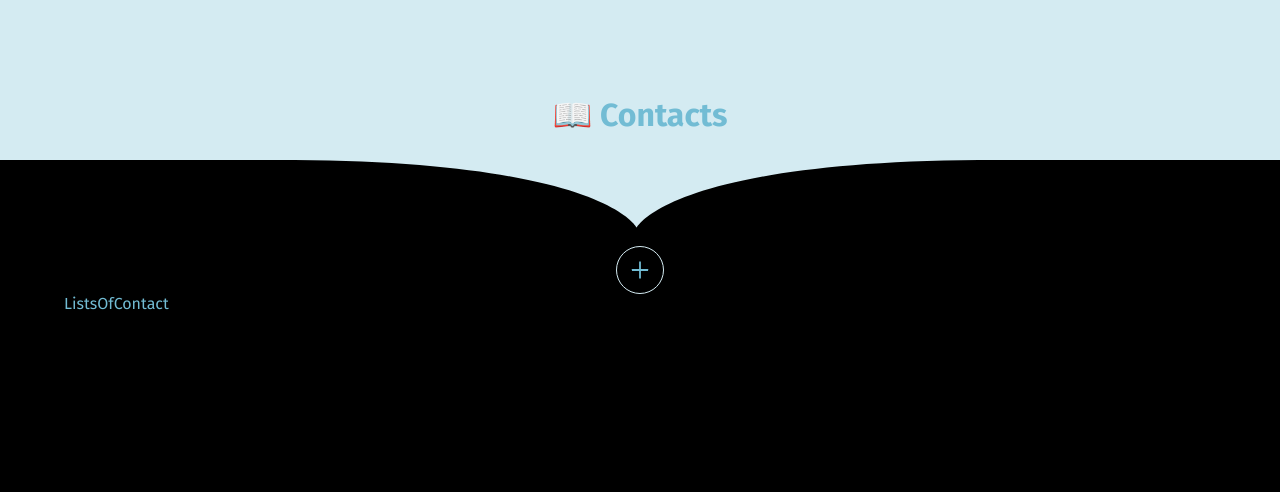
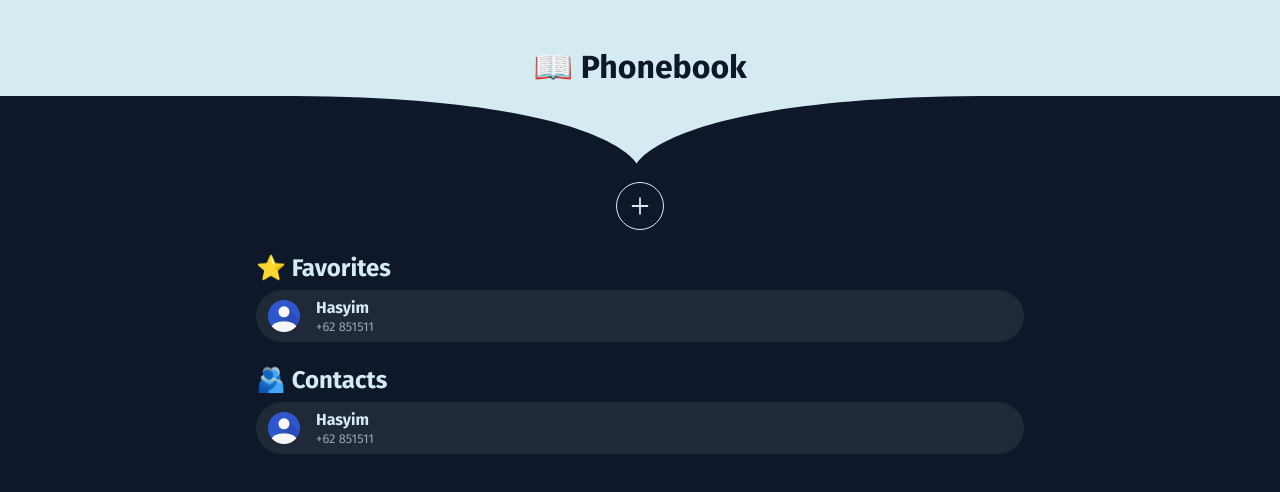
Before and after one commit to alifhanafiah/phone-book, a React (Vite) app: page / in a window 1280 px wide. Shown: the top 492 px of the page. Built offline with nearby package versions, Linux system fonts and the light colour scheme.

Commit message:
finishing the contact list ui

```diff
--- a/package.json
+++ b/package.json
@@ -14,7 +14,8 @@
     "@swc/plugin-emotion": "^2.5.96",
     "react": "^18.2.0",
     "react-dom": "^18.2.0",
-    "react-icons": "^4.11.0"
+    "react-icons": "^4.11.0",
+    "react-router-dom": "^6.18.0"
   },
   "devDependencies": {
     "@types/react": "^18.2.15",
--- a/src/App.tsx
+++ b/src/App.tsx
@@ -1,6 +1,24 @@
 import { Global, css } from '@emotion/react';
+import { RouterProvider, createBrowserRouter } from 'react-router-dom';
 import { colors } from './assets/styles/const';
+import ContactDetailPage from './pages/ContactDetailPage';
 import ContactListPage from './pages/ContactListPage';
+import FormContactPage from './pages/FormContactPage';
+
+const router = createBrowserRouter([
+  {
+    path: '/',
+    Component: ContactListPage,
+  },
+  {
+    path: '/add',
+    Component: FormContactPage,
+  },
+  {
+    path: '/contact',
+    Component: ContactDetailPage,
+  },
+]);
 
 const GlobalStyles = css`
   *,
@@ -13,12 +31,17 @@ const GlobalStyles = css`
 
   body {
     font-family: 'Fira Sans', sans-serif;
-    background-color: black;
-    color: ${colors.primary};
+    background-color: ${colors.primary};
+    color: ${colors.secondary};
   }
 
   li {
     list-style: none;
+  }
+
+  a {
+    text-decoration: none;
+    color: inherit;
   }
 `;
 
@@ -26,7 +49,7 @@ function App() {
   return (
     <>
       <Global styles={GlobalStyles} />
-      <ContactListPage />
+      <RouterProvider router={router} />
     </>
   );
 }
--- a/src/assets/styles/const.ts
+++ b/src/assets/styles/const.ts
@@ -1,4 +1,4 @@
 export const colors = {
-  primary: '#72bcd4',
+  primary: '#0f172a',
   secondary: '#d4ebf2',
 };
--- a/src/components/Divider.tsx
+++ b/src/components/Divider.tsx
@@ -17,7 +17,7 @@ const customShapeStyle = css({
   },
 
   '.shape-fill': {
-    fill: '#000000',
+    fill: '#0f172a',
   },
 
   '@media (max-width: 767px)': {
--- a/src/components/ListsOfContact.tsx
+++ b/src/components/ListsOfContact.tsx
@@ -1,5 +1,50 @@
+import { css } from '@emotion/react';
+import { Link } from 'react-router-dom';
+import img from '../assets/images/google-contacts.png';
+
+const listsOfContactCss = {
+  list: css({}),
+
+  contact: css({
+    display: 'flex',
+    gap: '1rem',
+    backgroundColor: '#1f2937',
+    borderRadius: '5rem',
+    paddingInline: '.75rem',
+    paddingBlock: '.5rem',
+  }),
+
+  image: css({
+    alignSelf: 'center',
+    width: '2rem',
+  }),
+
+  name: css({
+    fontSize: '1rem',
+    marginBottom: '.125em',
+  }),
+
+  phone: css({
+    fontSize: '.8rem',
+    fontWeight: 'light',
+    color: '#9ca3af',
+  }),
+};
+
 const ListsOfContact = () => {
-  return <div>ListsOfContact</div>;
+  return (
+    <ul>
+      <li css={listsOfContactCss.list}>
+        <Link to="/contact" css={listsOfContactCss.contact}>
+          <img src={img} css={listsOfContactCss.image} />
+          <div>
+            <h3 css={listsOfContactCss.name}>Hasyim</h3>
+            <p css={listsOfContactCss.phone}>+62 851511</p>
+          </div>
+        </Link>
+      </li>
+    </ul>
+  );
 };
 
 export default ListsOfContact;
--- a/src/components/Nav.tsx
+++ b/src/components/Nav.tsx
@@ -1,5 +1,6 @@
 import { css } from '@emotion/react';
 import { AiOutlinePlus } from 'react-icons/ai';
+import { Link } from 'react-router-dom';
 import { colors } from '../assets/styles/const';
 
 const navCss = {
@@ -18,16 +19,17 @@ const navCss = {
     border: `1px solid ${colors.secondary}`,
     borderRadius: '50%',
     padding: '0.5rem',
+    color: colors.secondary,
     transition: '250ms',
 
     ':hover': {
       backgroundColor: colors.secondary,
+      color: colors.primary,
     },
   }),
 
   iconSvg: css({
     backgroundColor: 'transparent',
-    color: colors.primary,
   }),
 };
 
@@ -36,9 +38,9 @@ const Nav = () => {
     <nav>
       <ul css={navCss.list}>
         <li>
-          <a href="#" css={navCss.icon}>
+          <Link to="/add" css={navCss.icon}>
             <AiOutlinePlus css={navCss.iconSvg} />
-          </a>
+          </Link>
         </li>
       </ul>
     </nav>
--- /dev/null
+++ b/src/pages/ContactDetailPage.tsx
@@ -0,0 +1,5 @@
+const ContactDetailPage = () => {
+  return <div>ContactDetailPage</div>;
+};
+
+export default ContactDetailPage;
--- a/src/pages/ContactListPage.tsx
+++ b/src/pages/ContactListPage.tsx
@@ -8,14 +8,22 @@ const contactListCss = {
   header: css({
     position: 'relative',
     backgroundColor: colors.secondary,
-    paddingBlock: '6rem',
+    color: colors.primary,
+    paddingTop: '3rem',
+    paddingBottom: '5rem',
     textAlign: 'center',
   }),
 
   main: css({
     paddingTop: '1rem',
-    maxWidth: '90%',
+    maxWidth: '768px',
+    width: '90%',
     margin: '0 auto',
+  }),
+
+  title: css({
+    marginTop: '1.5rem',
+    marginBottom: '.5rem',
   }),
 };
 
@@ -23,11 +31,14 @@ const ContactListPage = () => {
   return (
     <>
       <header css={contactListCss.header}>
-        <h1>📖 Contacts</h1>
+        <h1>📖 Phonebook</h1>
         <Divider />
       </header>
       <main css={contactListCss.main}>
         <Nav />
+        <h2 css={contactListCss.title}>⭐ Favorites</h2>
+        <ListsOfContact />
+        <h2 css={contactListCss.title}>🫂 Contacts</h2>
         <ListsOfContact />
       </main>
     </>
--- /dev/null
+++ b/src/pages/FormContactPage.tsx
@@ -0,0 +1,5 @@
+const FormContactPage = () => {
+  return <div>FormContactPage</div>;
+};
+
+export default FormContactPage;
```
Also changed, not shown: src/assets/images/google-contacts.png (added), 1 other file (tests, documents, lock files or other folders).
